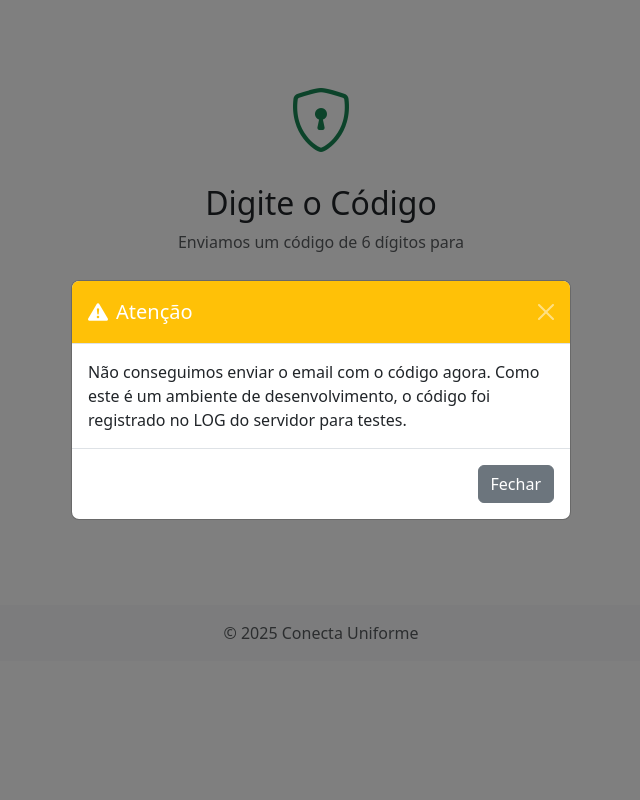
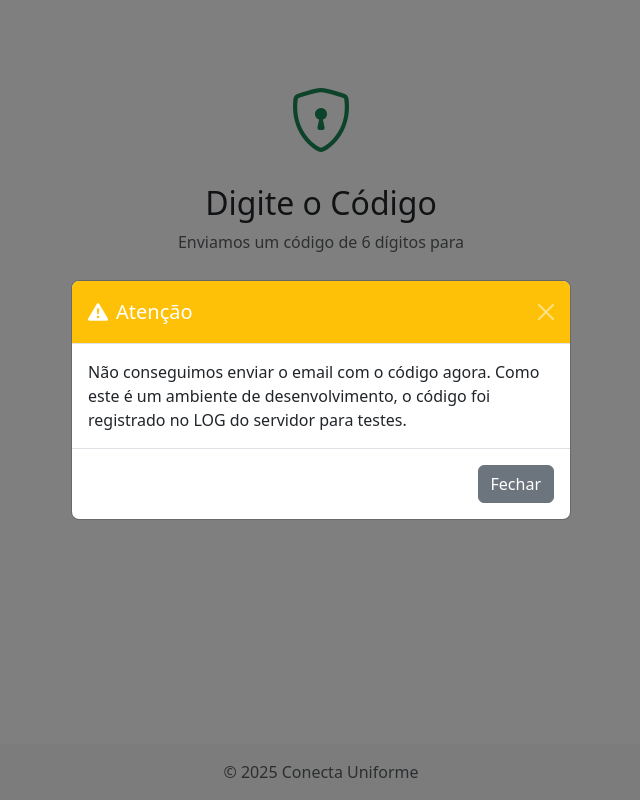
Before and after one commit to murs77r/conecta-uniforme, a Flask app: page /auth/validar-codigo in a window 1280 px wide. Shown: the whole page, without its empty margins (319-959 px from the left). Run offline with Flask 3, Linux system fonts and the light colour scheme.

Commit message:
Fix footer positioning to be fixed at the bottom of the page

```diff
--- a/templates/base.html
+++ b/templates/base.html
@@ -163,7 +163,7 @@
     </main>
 
     <!-- Rodapé -->
-    <footer class="bg-light text-center text-muted py-3 mt-5">
+    <footer class="fixed-bottom bg-light text-center text-muted py-3">
         <div class="container">
             <p class="mb-0">© 2025 Conecta Uniforme</p>
         </div>
```
